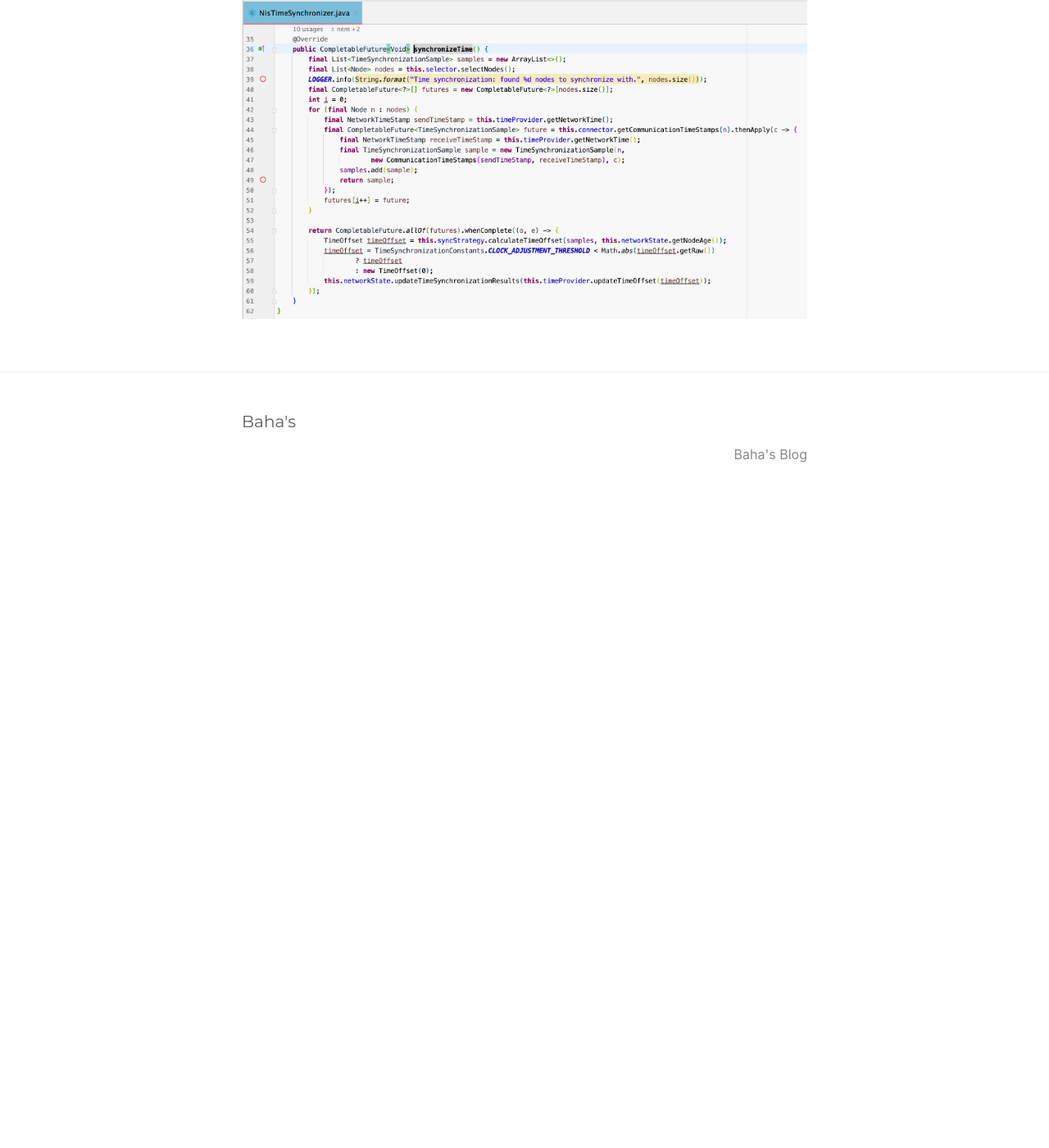
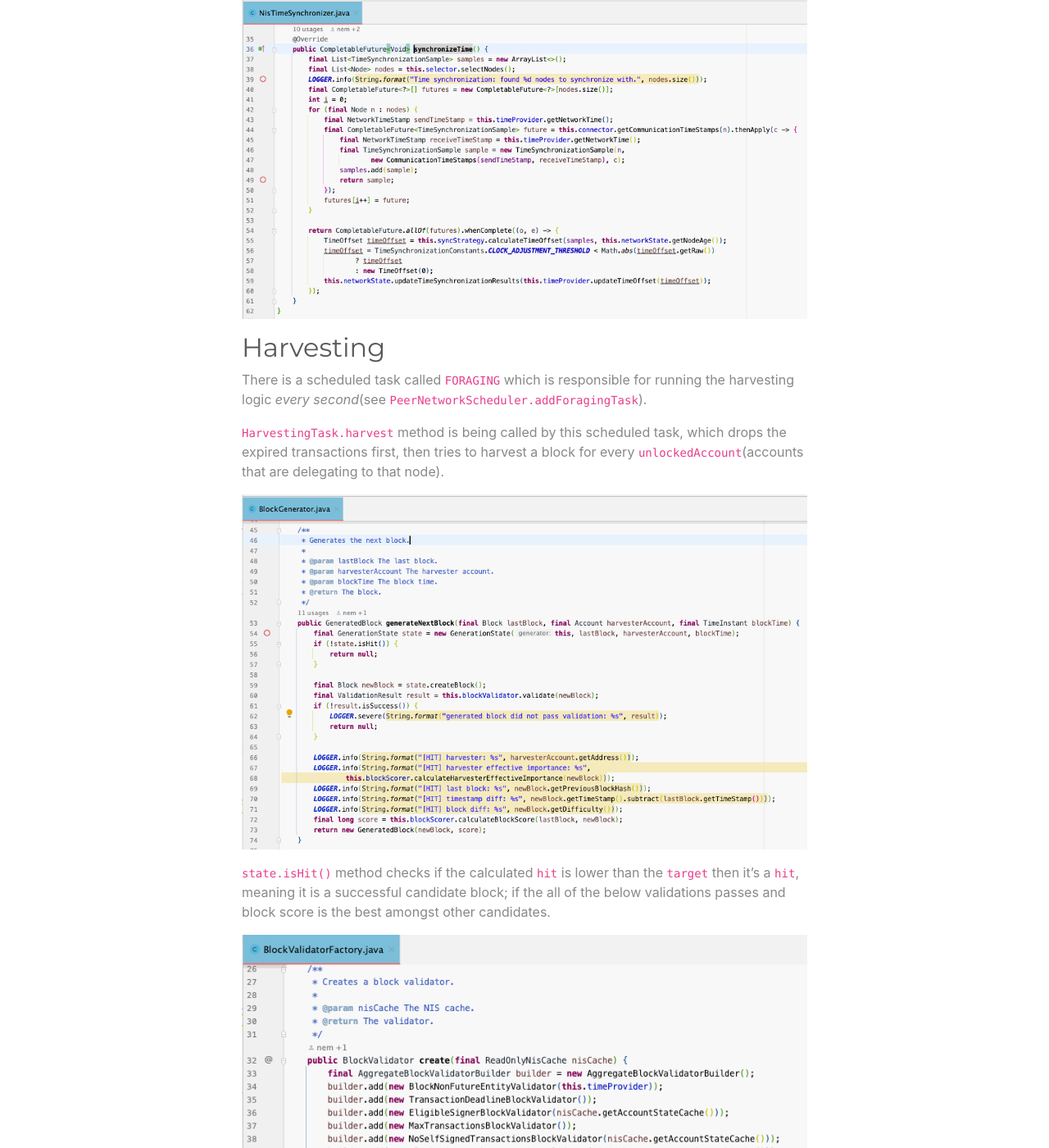
Before and after one commit to yilmazbahadir/yilmazbahadir.github.io, a Jekyll site: the page built from a-technical-zoom-in-to-nem.md, in a window 1280 px wide and 1400 px high, scrolled down 11460 px. Shown: the whole window at 82% size. Built offline with Jekyll 4.4.1, drawn with Linux system fonts in a browser that asks for light colours; our own code applies the rules of GitHub Pages for plain Markdown files; before the commit the page ends 12090 px from its top, so only the background shows below that; some of the changed text lies outside the part shown.

Commit message:
feat: a technical zoom-in to nem part4

```diff
--- a/_config.yml
+++ b/_config.yml
@@ -33,6 +33,7 @@ plugins:
 # A list of the pages to display in the navigation bar
 header_pages:
   - new-nem-testnet
+  - a-technical-zoom-in-to-nem
 
 # Exclude from processing.
 # The following items will not be processed, by default. Create a custom list
--- a/a-technical-zoom-in-to-nem.md
+++ b/a-technical-zoom-in-to-nem.md
@@ -254,3 +254,23 @@ See the below image explaining the time synchronization logic(read more on https
 
 See `NisTimeSynchronizer` class which does the time sample collection in the code.
 ![NisTimeSynchronizer](assets/images/nem-technical-zoom-nis-time-sync-class.png)
+
+## Harvesting
+
+There is a scheduled task called `FORAGING` which is responsible for running the harvesting logic _every second_(see `PeerNetworkScheduler.addForagingTask`).
+
+`HarvestingTask.harvest` method is being called by this scheduled task, which drops the expired transactions first, then tries to harvest a block for every `unlockedAccount`(accounts that are delegating to that node).
+
+![BlockGenerator.generateNextBlock](assets/images/nem-technical-zoom-in-generate-next-block.png)
+
+`state.isHit()` method checks if the calculated `hit` is lower than the `target` then it's a `hit`, meaning it is a successful candidate block; if the all of the below validations passes and block score is the best amongst other candidates.
+
+![Aggregate Block Validators](assets/images/nem-technical-zoom-in-aggregate-validators.png)
+
+Here is how the `hit` and `target` values are calculated:
+![Hit and Target Calculations](assets/images/nem-technical-zoom-in-hit-target-calculations.png)
+
+## Wrapping up
+
+I tried to take a closer look NEM codebase with this article. I'm sure it is barely a scratch on the surface. The goal here was to expose some leads for you to follow easier for a better understanding in a short article. I hope it helps :)\
+Thank you for reading!
```
Also changed, not shown: index.md (+2 -1 lines), assets/images/nem-technical-zoom-in-aggregate-validators.png (added), assets/images/nem-technical-zoom-in-generate-next-block.png (added), assets/images/nem-technical-zoom-in-hit-target-calculations.png (added).
